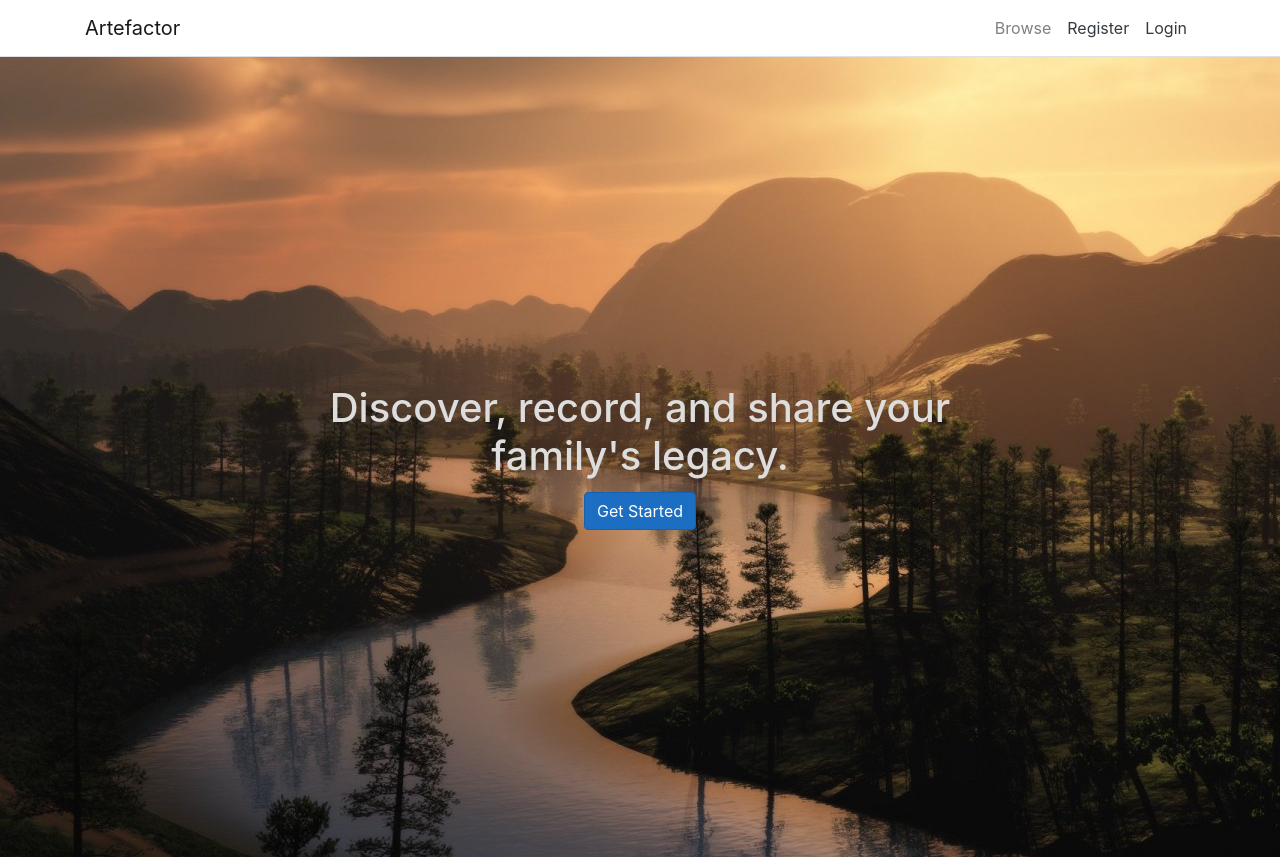
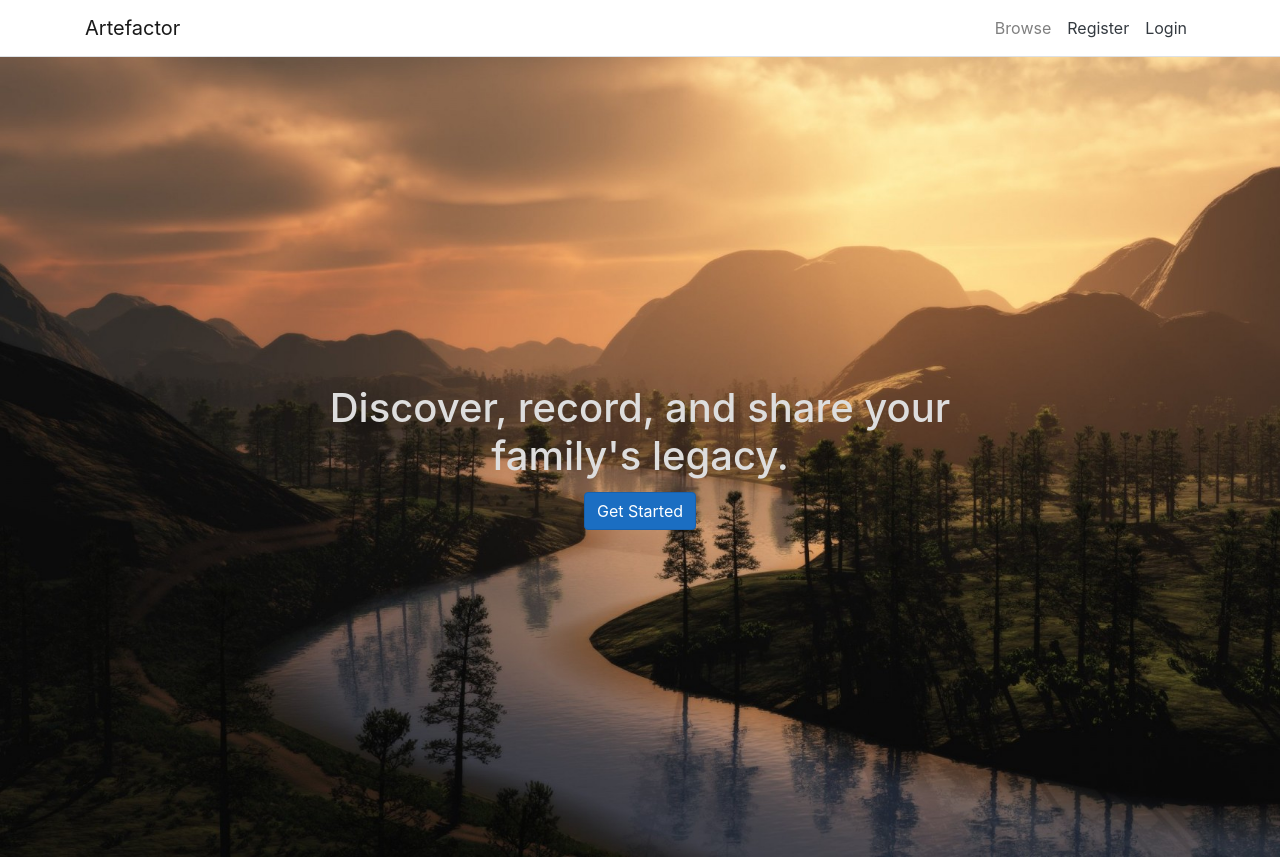
Before and after one commit to tremerent/comp30022, a React (Create React App) app in the folder ClientApp/: page / in a window 1280 px wide. Built offline with nearby package versions, Linux system fonts and the light colour scheme; no server answers.

Commit message:
Code formatting.

```diff
--- a/ClientApp/src/components/LandingPage.js
+++ b/ClientApp/src/components/LandingPage.js
@@ -7,8 +7,19 @@ export default function LandingPage(props) {
     // TODO(sam) if user is logged in, just redirect to profile/family/
     // artefacts/whatever.
     return (
-        <div style={{ backgroundImage: `url(${BACKGROUND_IMAGE})`, backgroundRepeat: 'no-repeat', backgroundPosition: 'center', backgroundAttachment: 'fixed', maxHeight: '100%', height: '100%', width: '100%', display: 'flex', flexDirection: 'column' }}>
-                <div style={{ width: '60%', margin: 'auto', display: 'flex', flexDirection: 'column', alignItems: 'center' }}>
+        <div style={{
+                backgroundImage: `url(${BACKGROUND_IMAGE})`,
+                backgroundRepeat: 'no-repeat',
+                backgroundPosition: 'center',
+                backgroundAttachment: 'fixed',
+                backgroundSize: 'cover',
+                maxHeight: '100%',
+                height: '100%',
+                width: '100%',
+                display: 'flex',
+                flexDirection: 'column'
+        }}>
+            <div style={{ width: '60%', margin: 'auto', display: 'flex', flexDirection: 'column', alignItems: 'center' }}>
                 <h1 style={{ textAlign: 'center', color: '#dddddd' }}>Discover, record, and share your family's legacy.</h1>
                 <a className='btn btn-primary mt-1' href='/authentication/signup'>Get Started</a>
             </div>
```
